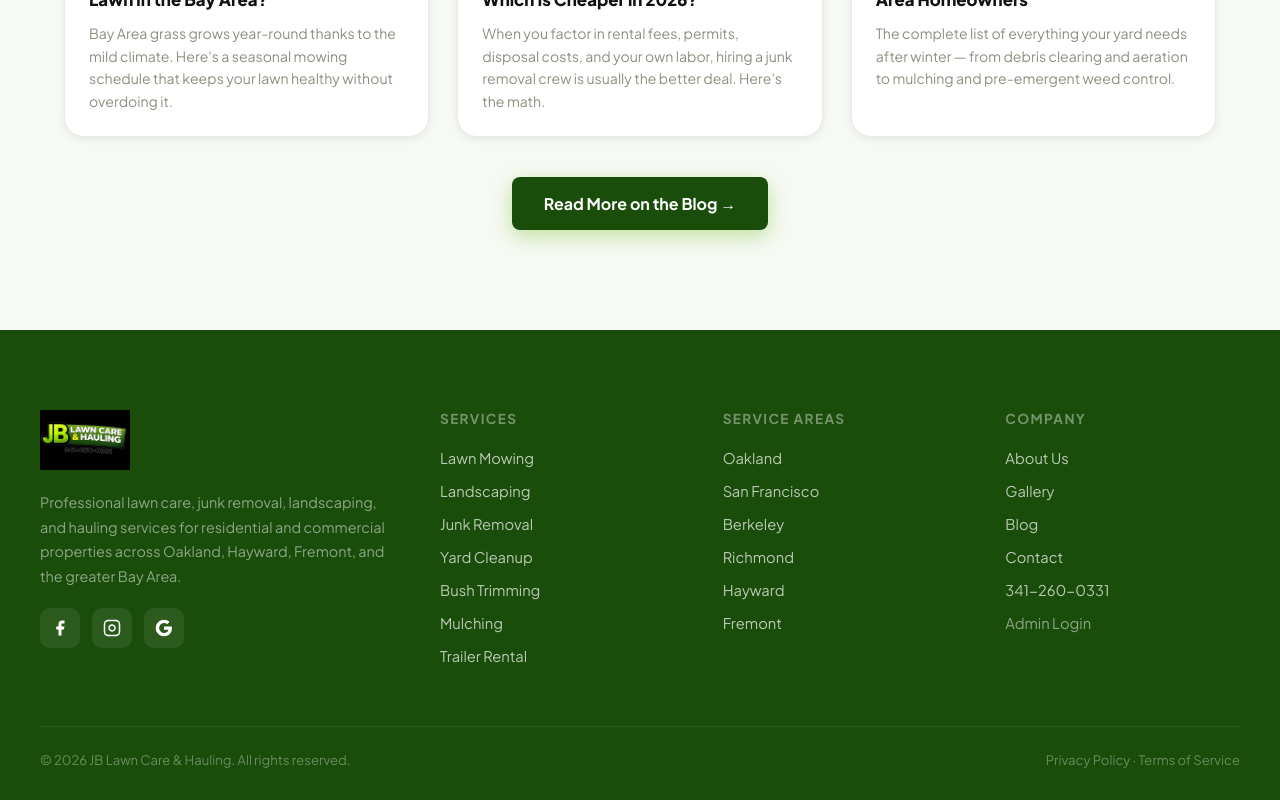
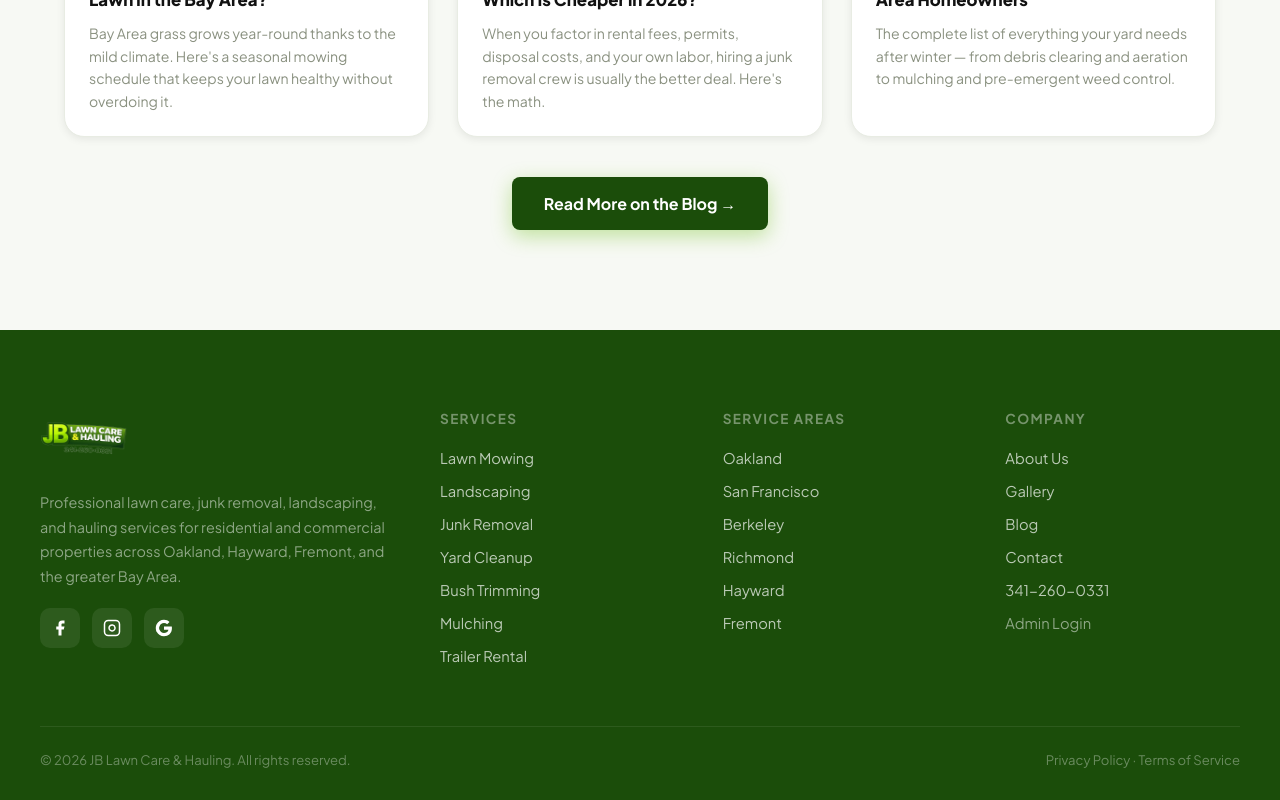
Before and after one commit to gibsonthompson/jblawn, a Next.js app: page / in a window 1280 px wide. Shown: the part 9356-10156 px from the top of the page. Built offline with nearby package versions, Linux system fonts and the light colour scheme; no server answers.

Commit message:
Fix footer logo transparency, rename to jb-footer-logo.png

```diff
--- a/app/(public)/layout.tsx
+++ b/app/(public)/layout.tsx
@@ -2,8 +2,8 @@
 
 import { useState, useEffect } from 'react'
 import Link from 'next/link'
-import BookingModal from '../../components/BookingModal'
-import { BookingProvider, useBooking } from '../../components/BookingContext'
+import BookingModal from '@/components/BookingModal'
+import { BookingProvider, useBooking } from '@/components/BookingContext'
 
 function PublicLayoutInner({ children }: { children: React.ReactNode }) {
   const { openBooking, closeBooking, isOpen } = useBooking()
@@ -107,7 +107,7 @@ function PublicLayoutInner({ children }: { children: React.ReactNode }) {
       <footer className="footer">
         <div className="footer-grid">
           <div className="footer-brand">
-            <img src="/images/jb-logo-white.png" alt="JB Lawn Care & Hauling" style={{ height: 60 }} />
+            <img src="/images/jb-footer-logo.png" alt="JB Lawn Care & Hauling" style={{ height: 60 }} />
             <p>Professional lawn care, junk removal, landscaping, and hauling services for residential and commercial properties across Oakland, Hayward, Fremont, and the greater Bay Area.</p>
             <div className="footer-social">
               <a href="#" aria-label="Facebook"><svg width="18" height="18" fill="currentColor" viewBox="0 0 24 24"><path d="M18 2h-3a5 5 0 00-5 5v3H7v4h3v8h4v-8h3l1-4h-4V7a1 1 0 011-1h3z"/></svg></a>
```
Also changed, not shown: public/images/jb-footer-logo.png (added).
